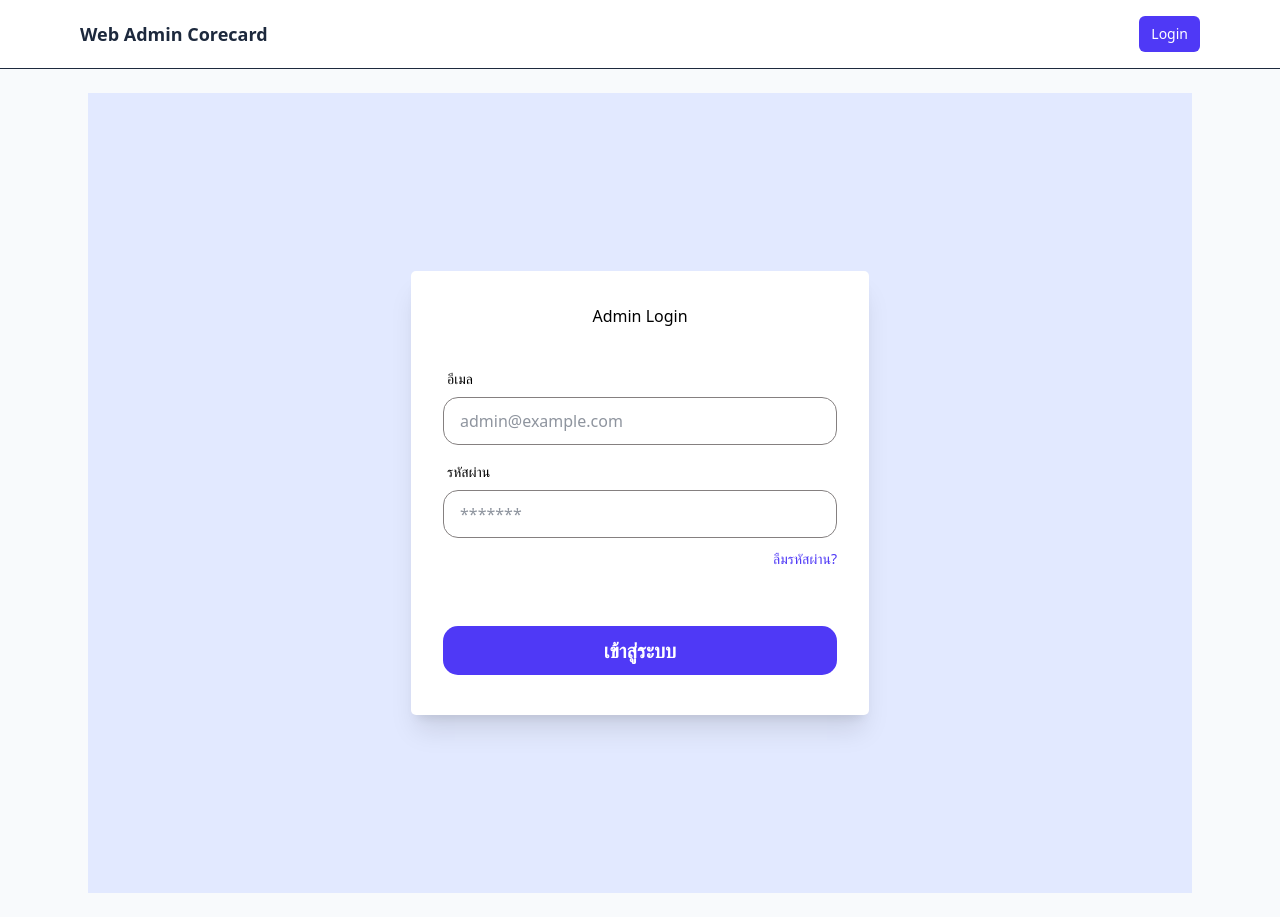
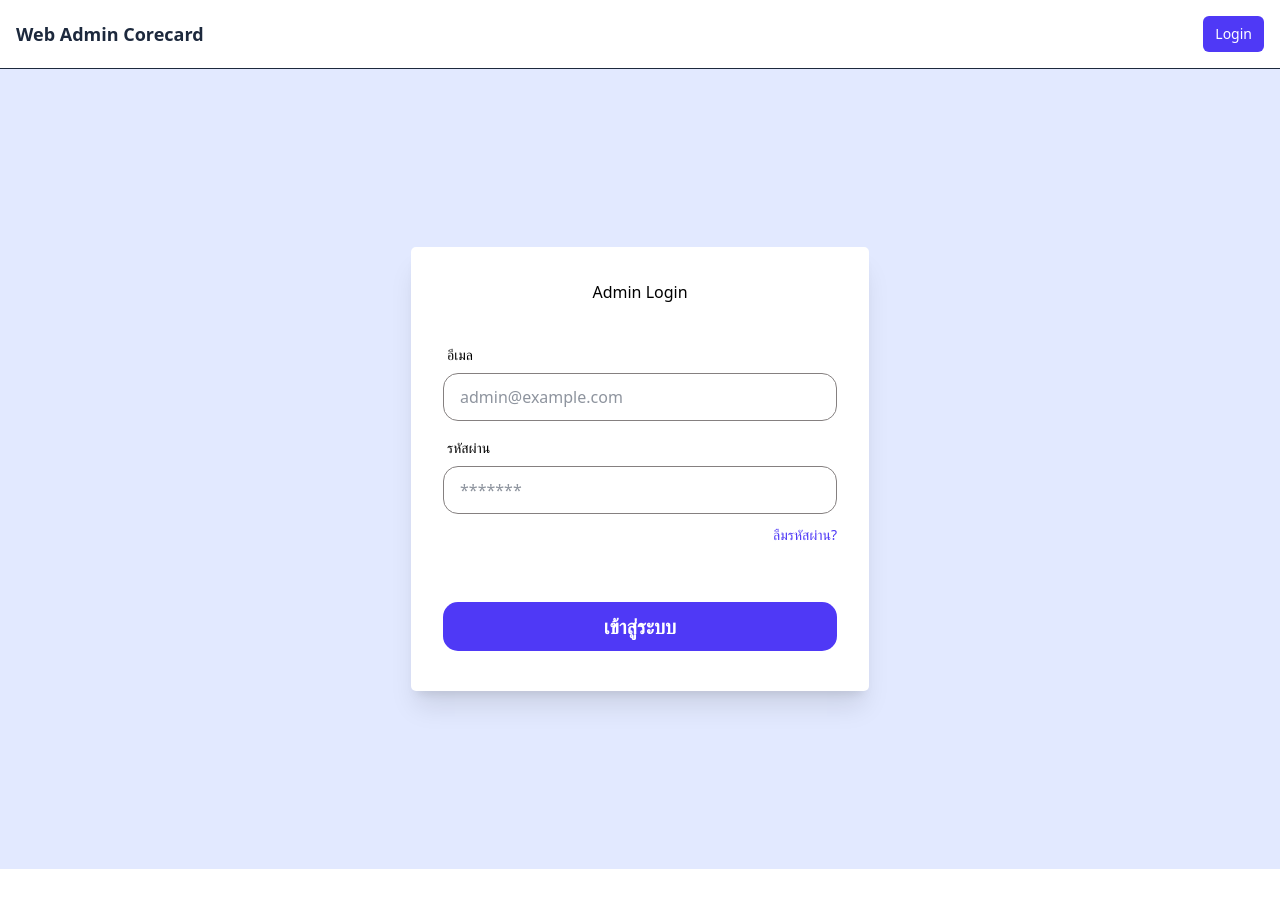
Before and after one commit to Kubnong/web-admin-corecard, a Vue app: page /login in a window 1280 px wide. After the commit the page ends 869 px from the top, so only its background shows below. Built offline with nearby package versions, Linux system fonts and the light colour scheme; no server answers; the HTML template or start-up script is replaced by a standard one.

Commit message:
[Add] Full screen all page

```diff
--- a/src/App.vue
+++ b/src/App.vue
@@ -1,10 +1,9 @@
 <template>
     <div class="min-h-screen bg-slate-50 text-slate-800">
-        <header class="bg-white border-b">
-            <div class="max-w-6xl mx-auto flex items-center justify-between p-4">
+        <header class="bg-white border-b sticky top-0 z-50">
+            <div class="w-full max-w-[1920px] mx-auto flex items-center justify-between p-4">
                 <h1 class="text-lg font-semibold">Web Admin Corecard</h1>
                 <nav class="flex items-center gap-3">
-                    <!-- If authenticated -->
                     <div v-if="userEmail" class="flex items-center gap-4">
                         <div class="text-right">
                             <p class="text-sm font-semibold text-gray-900">{{ userEmail }}</p>
@@ -19,13 +18,12 @@
                             Logout
                         </button>
                     </div>
-                    <!-- If not authenticated -->
                     <router-link v-else to="/login" class="px-3 py-2 rounded-md bg-indigo-600 text-white text-sm">Login</router-link>
                 </nav>
             </div>
         </header>
 
-        <main class="max-w-6xl mx-auto p-6">
+        <main class="w-full max-w-[1920px] mx-auto">
             <router-view />
         </main>
     </div>
```
